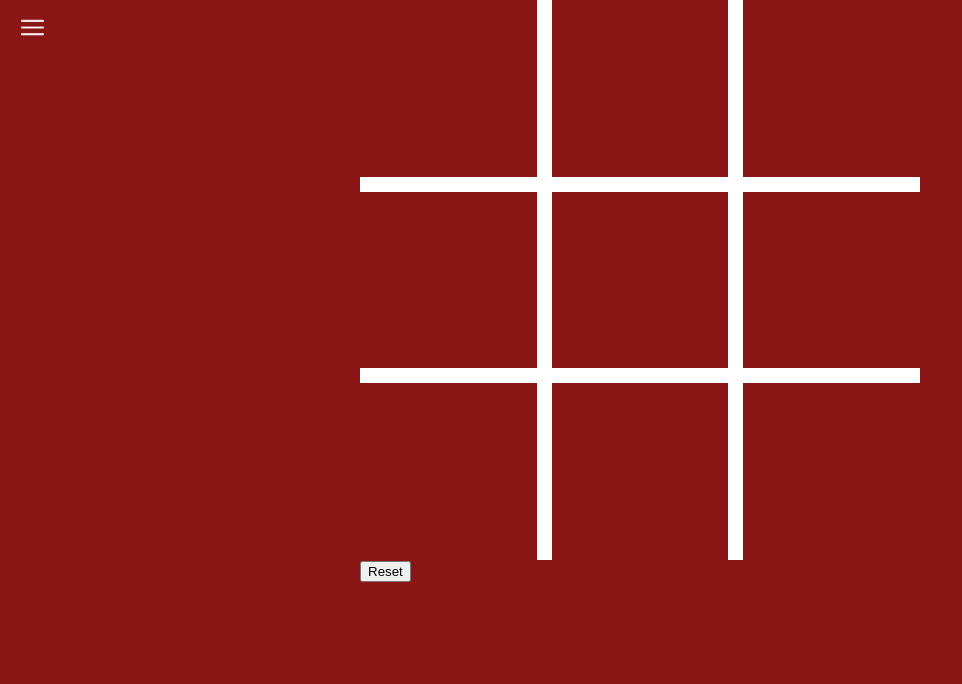
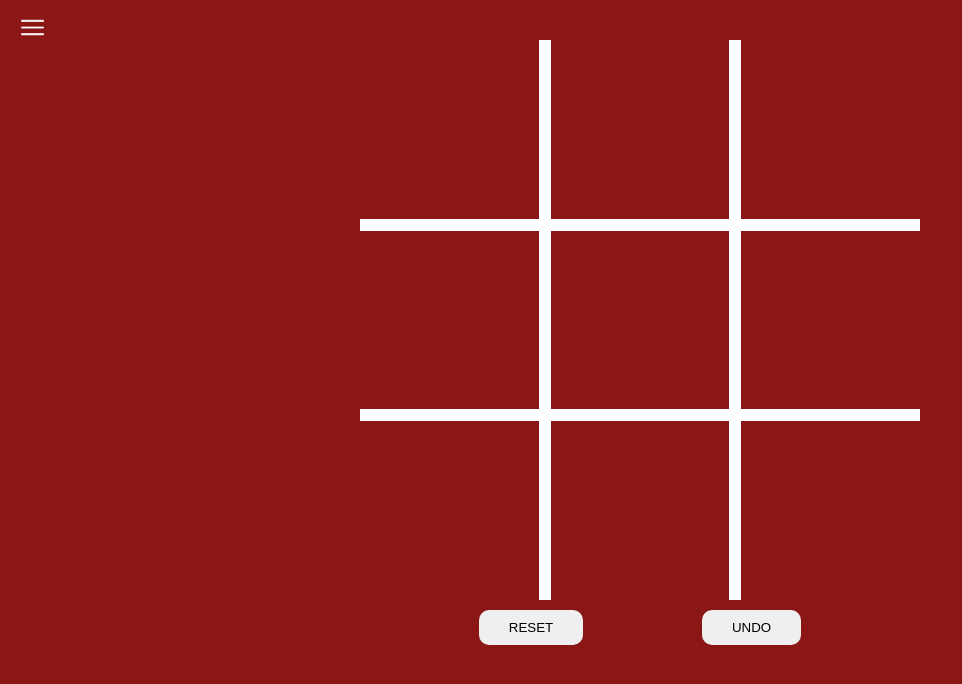
Before and after one commit to Paveu99/Tic-Tac-Toe-Front, a React (Vite) app: page /game in a window 1280 px wide. Shown: the top 684 px of the page, without its empty margins (0-962 px from the left). Built offline with nearby package versions, Linux system fonts and the light colour scheme.

Commit message:
UnderBoardBttn added as a component

```diff
--- a/src/components/board/Board.tsx
+++ b/src/components/board/Board.tsx
@@ -3,6 +3,7 @@ import {useEffect, useState} from "react";
 import el2 from '../styles/images/O.png';
 import el1 from '../styles/images/X.png';
 import {CrossingLine} from "../CrossingLine/CrossingLine.tsx";
+import {UnderBoardBttn} from "../buttons/UnderBoardBttn.tsx";
 
 export const Board = () => {
     const initialImgState = Array(9).fill('');
@@ -147,7 +148,7 @@ export const Board = () => {
 
 
     return (
-        <div>
+        <div style={{marginTop: "40px"}}>
             <div className="background">
                 {[1, 2, 3, 4, 5, 6, 7, 8, 9].map((index) => (
                     <div
@@ -159,7 +160,10 @@ export const Board = () => {
                 ))}
                 {winner && <CrossingLine angle={angle} xPosition={xPosition} yPosition={yPosition}/>}
             </div>
-            <button onClick={handleReset}>Reset</button>
+            <div className="board-buttons">
+                <UnderBoardBttn text="RESET" onClick={handleReset}/>
+                <UnderBoardBttn text="UNDO" onClick={handleReset}/>
+            </div>
         </div>
     );
 };
--- a/src/components/styles/Board.scss
+++ b/src/components/styles/Board.scss
@@ -4,7 +4,7 @@
   background-color: white;
   display: grid;
   grid-template: repeat(3, 1fr) / repeat(3, 1fr);
-  grid-gap: 15px;
+  grid-gap: 1.5vh;
   position: relative;
 }
 
@@ -15,3 +15,10 @@
 .disabled {
   pointer-events: none;
 }
+
+.board-buttons {
+  display: flex;
+  padding-top: 10px;
+  justify-content: space-evenly;
+  align-items: center;
+}
```
